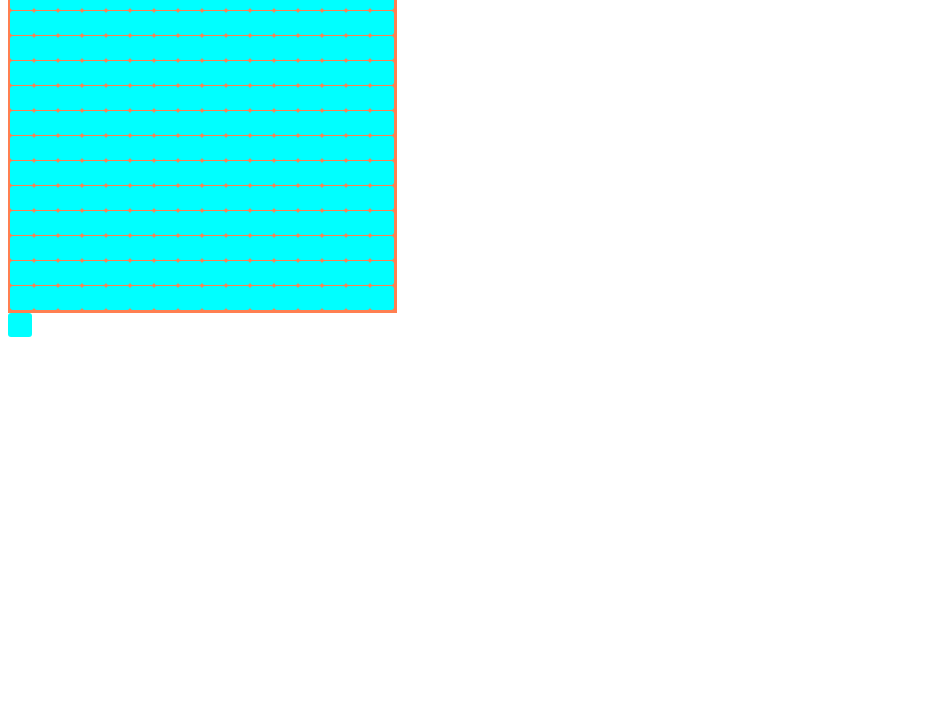
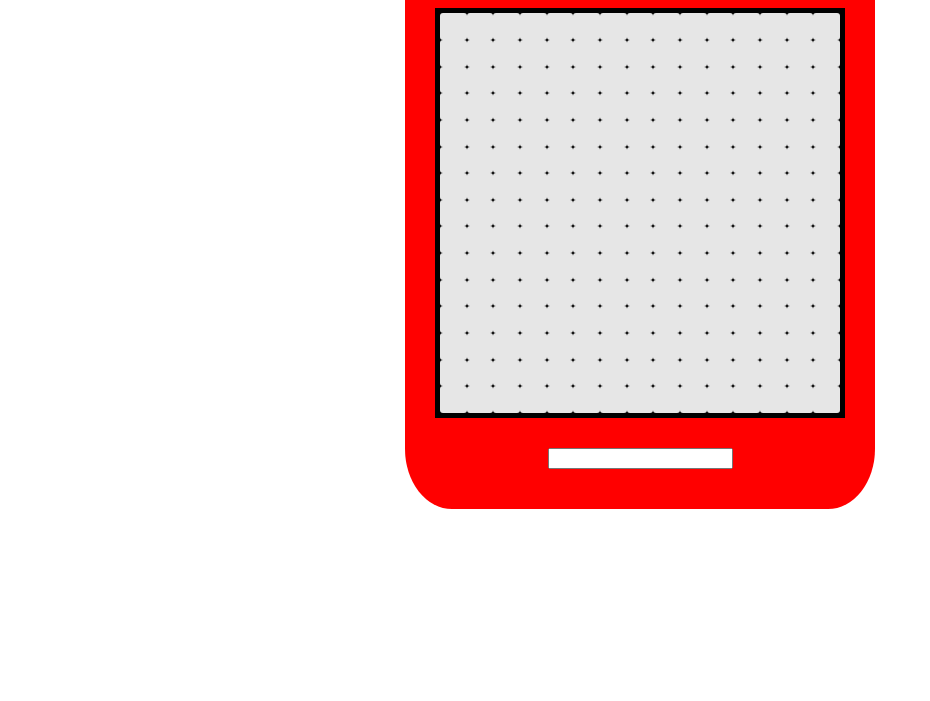
Before and after one commit to zakee21/etch-a-sketch, a plain HTML site: page index.html in a window 1280 px wide. Shown: the part 99-800 px from the top of the page, without its empty margins (0-930 px from the left). Drawn offline with Linux system fonts and the light colour scheme.

Commit message:
Add styling around grid and equation for fitting boxes to container

```diff
--- a/index.html
+++ b/index.html
@@ -9,8 +9,12 @@
     <title>Etch-a-Sketch</title>
 </head>
 <body>
-    <div id="container">
+    <div id="sketchPad">
+        <h1>Etch-a-Sketch</h1>
+        <div id="container">
+        </div>
+        <input type="number">
     </div>
-    <div class="test"></div>
+
 </body>
 </html>
--- a/script.js
+++ b/script.js
@@ -19,8 +19,10 @@ function changeBackground() {
     //};
 };
 
-divBox(256);
+divBox(15*15);
 
+//100/amount of squares in one row = min width % in css file
+//i.e. 15x15 box: 100/15 = 6.66666, therefore min-width = 6.6666%
 
 //turn the 256 divs into squares
 //line up the divs into a 16 rows and 16 columns
--- a/styles.css
+++ b/styles.css
@@ -1,34 +1,39 @@
+body {
+    display: flex;
+    flex-direction: column;
+    justify-content: center;
+    align-items: center;
+}
+#sketchPad{
+    display: flex;
+    flex-direction: column;
+    justify-content: center;
+    align-items: center;
+    color: rgb(217, 187, 112);
+    background-color: red;
+    font-family:cursive;
+    font-size: large;
+    padding: 10px 30px 40px 30px;
+    width: min-content;
+    border-radius: 10%;
+}
+
 #container {
     display: flex;
     flex-wrap: wrap;
-    background-color: coral;
+    background-color: black;
     height: 400px;
-    width: 385px;
-    padding: 2px;
+    width: 400px;
+    aspect-ratio: 1/1;
+    padding: 5px;
+    margin-bottom: 30px;
 }
 
 .box {
-    text-align: center;
-    border-color: black;
-    border-width: thick;
+    border: 0px solid black;
     border-radius: 3px;
-    background-color: aqua;
-    height: 16px;
-    width: 16px;
-    padding: 4px;
+    background-color: rgb(230, 230, 230);
+    min-width: 6.6666%;
+    min-height: auto;
+    aspect-ratio: 1/1;
 }
-
-.box:hover {
-    background-color: blueviolet;
-}
-
-.test {
-    text-align: center;
-    border-color: black;
-    border-width: thick;
-    border-radius: 3px;
-    background-color: aqua;
-    height: 16px;
-    width: 16px;
-    padding: 4px;
-}
```
